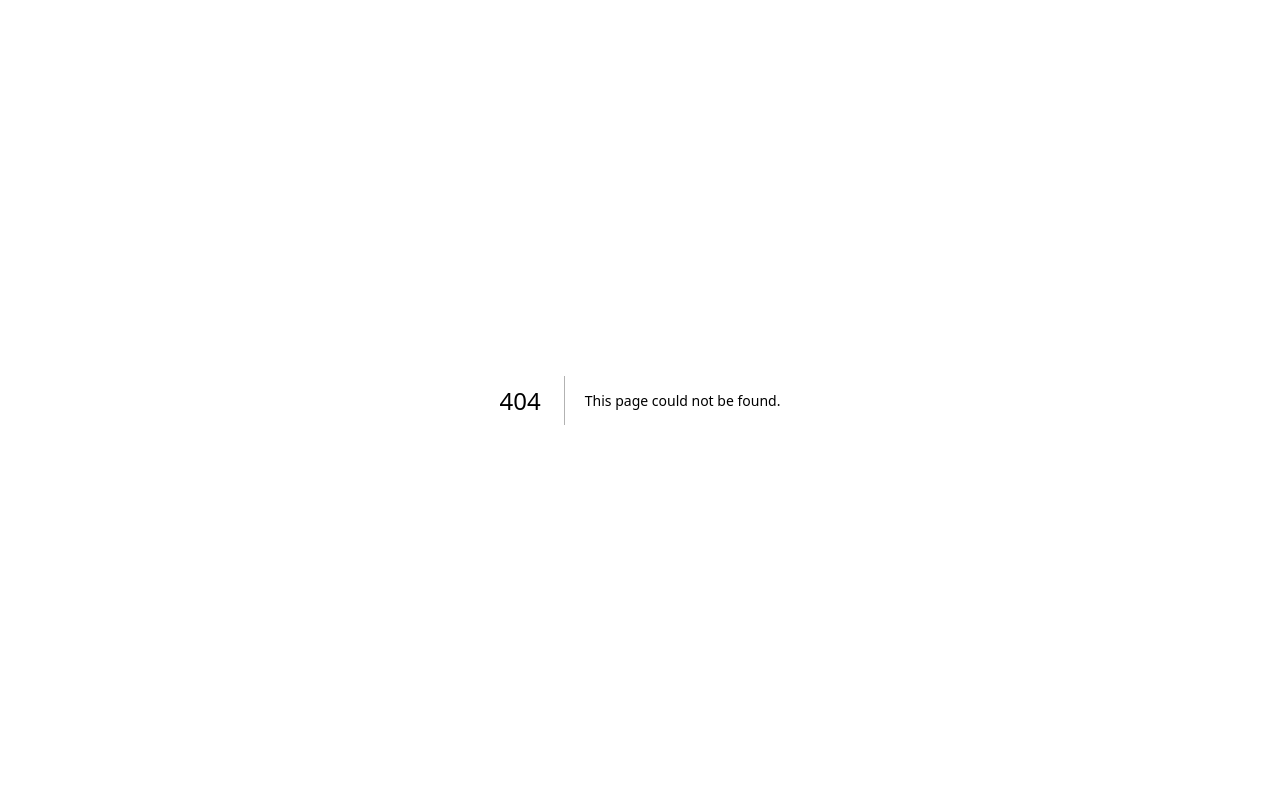
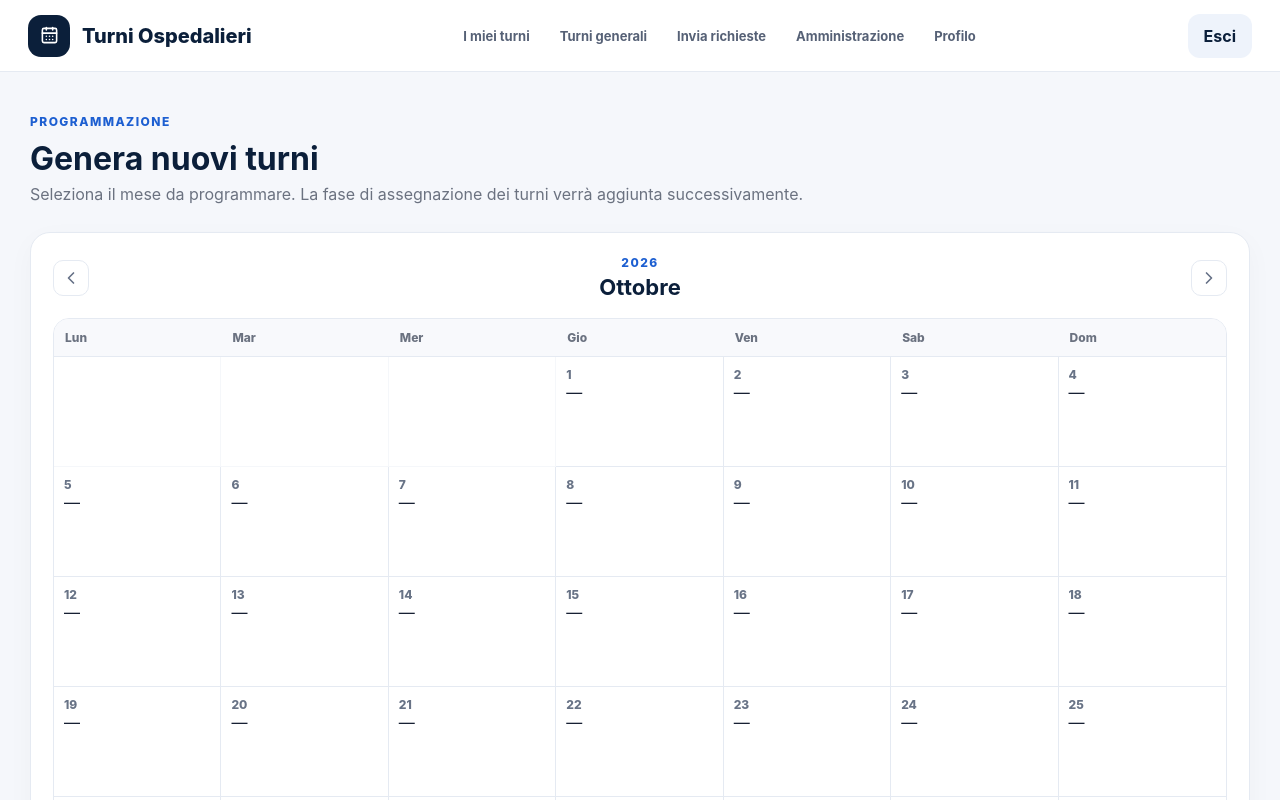
Before and after one commit to Giov3452/anestesia, a Next.js app: page /amministrazione/genera-turni in a window 1280 px wide. Before the commit this address had no page. Shown: the top 800 px of the page. Built offline with nearby package versions, Linux system fonts and the light colour scheme.

Commit message:
Aggiungi calendario generazione turni

```diff
--- /dev/null
+++ b/app/amministrazione/genera-turni/page.tsx
@@ -0,0 +1,33 @@
+"use client";
+
+import {useMemo,useState} from "react";
+import {CalendarDays,ChevronLeft,ChevronRight} from "lucide-react";
+import Link from "next/link";
+
+const monthNames=["Gennaio","Febbraio","Marzo","Aprile","Maggio","Giugno","Luglio","Agosto","Settembre","Ottobre","Novembre","Dicembre"];
+const weekDays=["Lun","Mar","Mer","Gio","Ven","Sab","Dom"];
+
+function buildCalendar(year:number,month:number){
+  const first=new Date(year,month,1);
+  const offset=(first.getDay()+6)%7;
+  const days=new Date(year,month+1,0).getDate();
+  return [...Array(offset).fill(null),...Array.from({length:days},(_,i)=>i+1)];
+}
+
+export default function GenerateShifts(){
+  const today=new Date();
+  const [current,setCurrent]=useState(new Date(today.getFullYear(),today.getMonth(),1));
+  const cells=useMemo(()=>buildCalendar(current.getFullYear(),current.getMonth()),[current]);
+  function changeMonth(delta:number){setCurrent(new Date(current.getFullYear(),current.getMonth()+delta,1))}
+  return <div className="shell">
+    <header className="appbar"><Link className="brand" href="/dashboard"><span className="brand-mark"><CalendarDays size={19}/></span>Turni Ospedalieri</Link><nav className="nav"><Link href="/dashboard">I miei turni</Link><Link href="/turni-generali">Turni generali</Link><Link href="/richieste">Invia richieste</Link><Link href="/amministrazione">Amministrazione</Link><Link href="/profilo">Profilo</Link></nav><form action="/auth/signout" method="post"><button className="btn btn-secondary">Esci</button></form></header>
+    <main className="main">
+      <p className="eyebrow">Programmazione</p><h1 className="title">Genera nuovi turni</h1><p className="sub">Seleziona il mese da programmare. La fase di assegnazione dei turni verrà aggiunta successivamente.</p>
+      <section className="calendar-card admin-generation-calendar">
+        <div className="calendar-head"><button className="icon-btn" onClick={()=>changeMonth(-1)} aria-label="Mese precedente"><ChevronLeft size={20}/></button><div style={{textAlign:"center"}}><p className="eyebrow" style={{margin:0}}>{current.getFullYear()}</p><h2>{monthNames[current.getMonth()]}</h2></div><button className="icon-btn" onClick={()=>changeMonth(1)} aria-label="Mese successivo"><ChevronRight size={20}/></button></div>
+        <div className="calendar admin-month-grid">{weekDays.map(day=><div className="dow" key={day}>{day}</div>)}{cells.map((day,i)=><div className={"day "+(!day?"empty":"")} key={i}>{day&&<><div className="date">{day}</div><div className="generation-cell-placeholder">—</div></>}</div>)}</div>
+      </section>
+      <Link className="link" href="/amministrazione">← Torna alla dashboard amministrativa</Link>
+    </main>
+  </div>
+}
```
